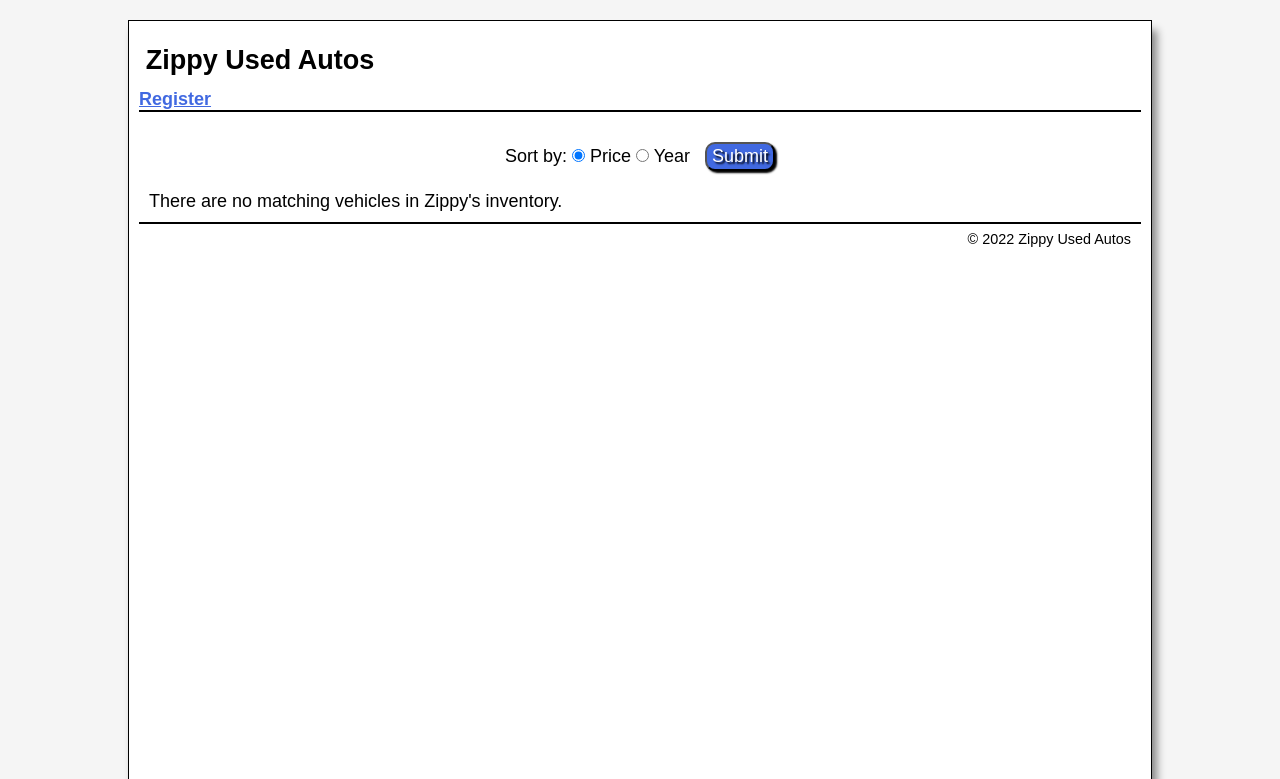
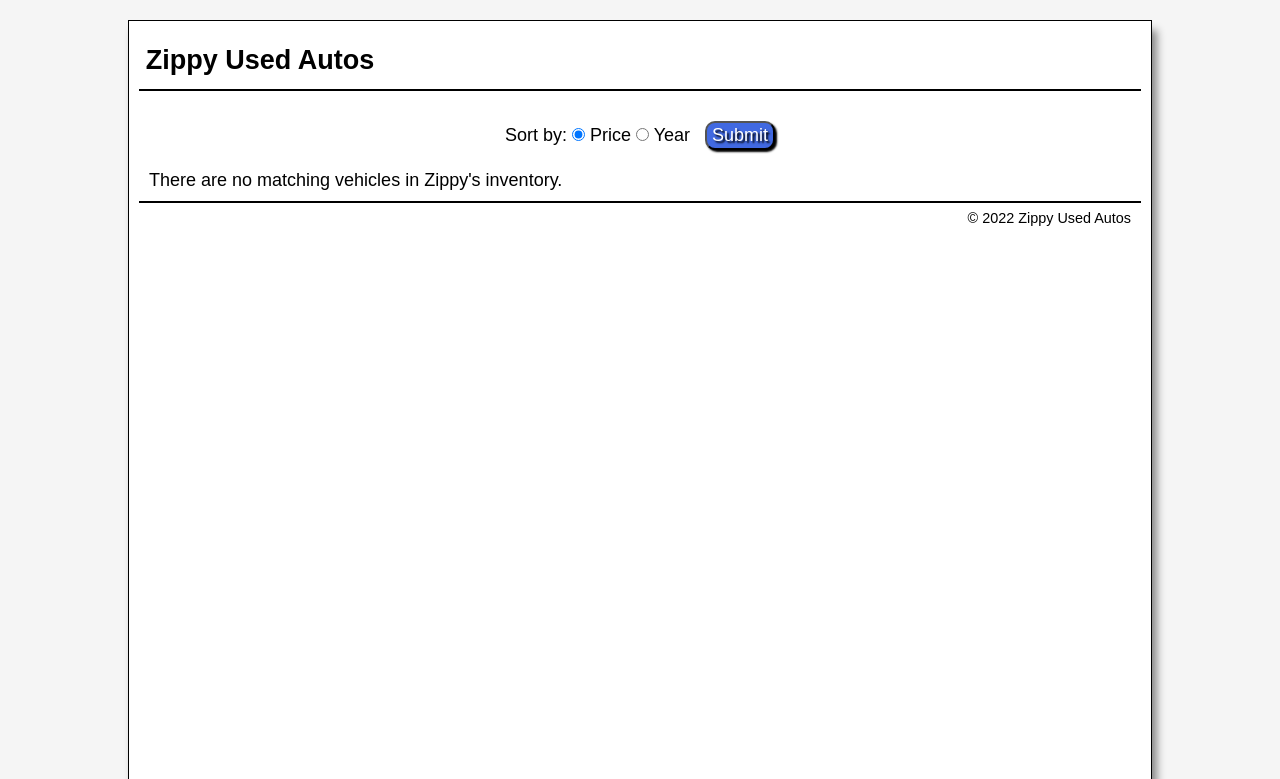
Before and after one commit to adurkin17/zippyusedautosecure, a PHP site: page / in a window 1280 px wide. Shown: the top 779 px of the page. Run offline with PHP 8.4, Linux system fonts and the light colour scheme; data that the repository does not hold is empty.

Commit message:
Update header.php

```diff
--- a/view/header.php
+++ b/view/header.php
@@ -12,17 +12,4 @@
     <main>
         <header>
             <h1>Zippy Used Autos</h1>
-            <div class = "register">
-
-                <?php if (!isset($_SESSION['userid']) && $action !== 'register') { ?>
-                    <a href= ".?action=register">Register </a>
-
-                <?php } else if (isset($_SESSION['userid']) && $action !== 'register' && $action !== 'logout') {
-                    $userID = $_SESSION['userid'];
-                    ?>
-
-                    <p> Welcome <?php $userID ?>! <a href = ".?action=logout">Sign Out </a></p>
-                <?php } ?>
-
-            </div>
         </header>
```
